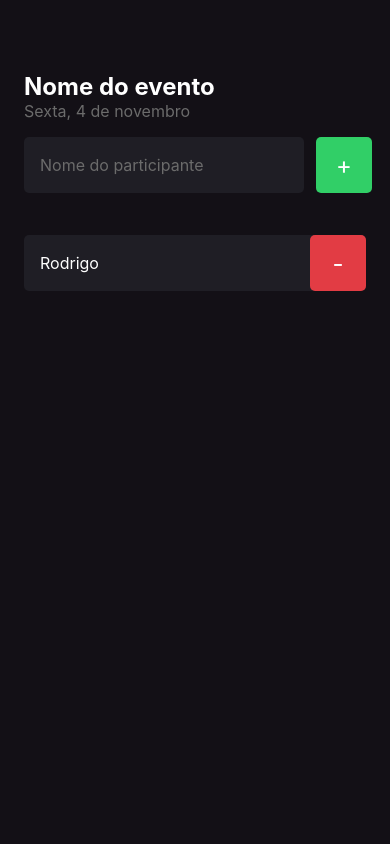
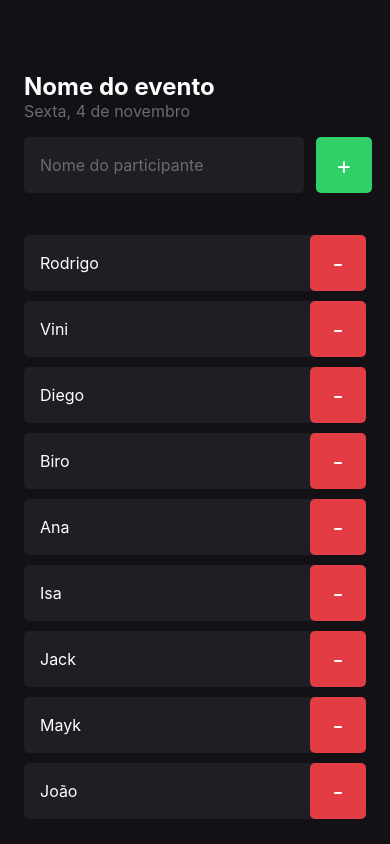
Before and after one commit to MarcosPalhao/Im-Here, a React Native app: screen / in a window 390 px wide. Built offline with nearby package versions, Linux system fonts and the light colour scheme.

Commit message:
set scroll to participant list

```diff
--- a/src/screens/Home/index.tsx
+++ b/src/screens/Home/index.tsx
@@ -1,8 +1,10 @@
-import { Text, TextInput, TouchableOpacity, View } from "react-native";
+import { Text, TextInput, TouchableOpacity, View, ScrollView } from "react-native";
 import { Participant } from "../../components/Participant";
 import { styles } from "./styles";
 
 export function Home() {
+	const participants = ['Rodrigo', 'Vini', 'Diego', 'Biro', 'Ana', 'Isa', 'Jack', 'Mayk', 'João'];
+
 	function handleParticipantAdd() {
 		console.log("add...");
 	}
@@ -28,7 +30,17 @@
 				</TouchableOpacity>
 			</View>
 
-			<Participant name="Rodrigo" onRemove={() => handleParticipantRemove("Rodrigo")} />
+			<ScrollView showsVerticalScrollIndicator={false}>
+				{
+					participants.map(participant => (
+						<Participant
+							key={participant}
+							name={participant}
+							onRemove={() => handleParticipantRemove("Rodrigo")}
+						/>
+					))
+				}
+			</ScrollView>
     </View>
   )
 }
```
